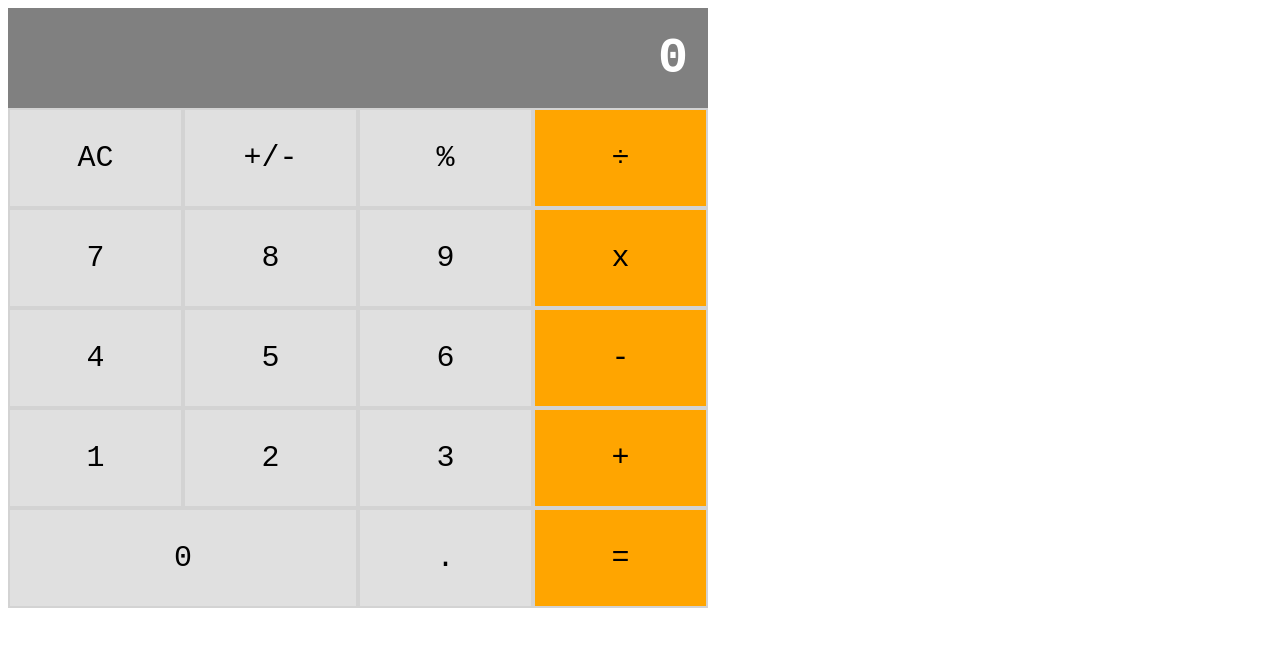
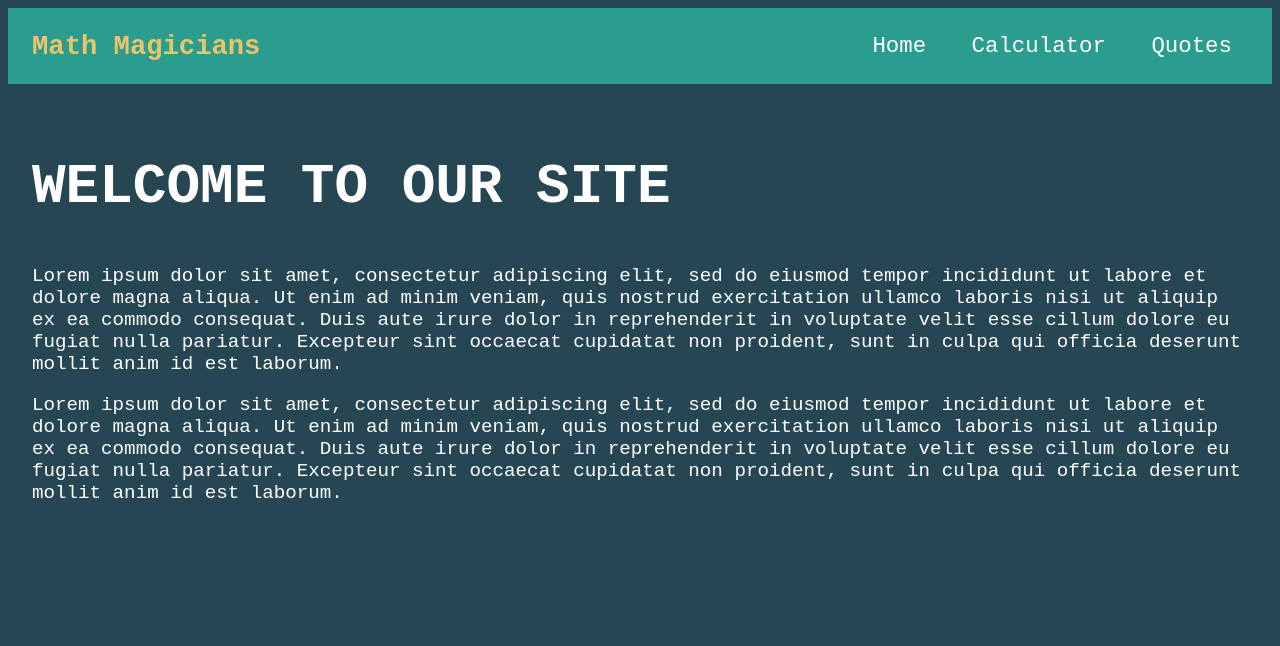
Before and after one commit to ferbaco86/react-calculator, a React (Create React App) app: page / in a window 1280 px wide. Shown: the top 646 px of the page. Built offline with nearby package versions, Linux system fonts and the light colour scheme.

Commit message:
Add math magicians website

```diff
--- a/package.json
+++ b/package.json
@@ -10,6 +10,7 @@
     "prop-types": "^15.7.2",
     "react": "^17.0.1",
     "react-dom": "^17.0.1",
+    "react-router-dom": "^5.2.0",
     "react-scripts": "4.0.1",
     "styled-components": "^5.2.1",
     "web-vitals": "^0.2.4"
--- a/src/components/App.js
+++ b/src/components/App.js
@@ -1,32 +1,47 @@
 /* eslint-disable react/no-unused-state */
-import React, { useState } from 'react';
 import styled from 'styled-components';
-import ButtonPanel from './ButtonPanel';
-import Display from './Display';
-import calculate from '../logic/calculate';
+import NavBar from './NavBar';
 
-const AppContainer = styled.div`
+const HeroContainer = styled.section`
 display:flex
 flex-direction:column;
-width: 700px;`;
+color: white;
+padding: 1.5rem;
+`;
 
-const App = () => {
-  const [state, setState] = useState({ total: null, next: null, operation: null });
-  // eslint-disable-next-line no-unused-vars
-  const { total, next, operation } = state;
+const HeroTitle = styled.h1`
+font-size: 3.5rem;
+`;
+const HeroText = styled.p`
+font-size:1.2rem;`;
 
-  const handleClick = buttonName => {
-    setState(calculate(state, buttonName));
-  };
-
-  return (
-    <>
-      <AppContainer>
-        <Display result={next || total || '0'} />
-        <ButtonPanel clickHandler={handleClick} />
-      </AppContainer>
-    </>
-  );
-};
+const App = () => (
+  <>
+    <NavBar />
+    <HeroContainer>
+      <HeroTitle>WELCOME TO OUR SITE</HeroTitle>
+      <HeroText>
+        Lorem ipsum dolor sit amet, consectetur adipiscing
+        elit, sed do eiusmod tempor incididunt ut labore et dolore
+        magna aliqua. Ut enim ad minim veniam, quis nostrud exercitation
+        ullamco laboris nisi ut aliquip ex ea commodo consequat.
+        Duis aute irure dolor in reprehenderit in voluptate
+        velit esse cillum dolore eu fugiat nulla pariatur.
+        Excepteur sint occaecat cupidatat non proident,
+        sunt in culpa qui officia deserunt mollit anim id est laborum.
+      </HeroText>
+      <HeroText>
+        Lorem ipsum dolor sit amet, consectetur adipiscing
+        elit, sed do eiusmod tempor incididunt ut labore et dolore
+        magna aliqua. Ut enim ad minim veniam, quis nostrud exercitation
+        ullamco laboris nisi ut aliquip ex ea commodo consequat.
+        Duis aute irure dolor in reprehenderit in voluptate
+        velit esse cillum dolore eu fugiat nulla pariatur.
+        Excepteur sint occaecat cupidatat non proident,
+        sunt in culpa qui officia deserunt mollit anim id est laborum.
+      </HeroText>
+    </HeroContainer>
+  </>
+);
 
 export default App;
--- /dev/null
+++ b/src/components/Calculator.js
@@ -0,0 +1,48 @@
+import React, { useState } from 'react';
+import styled from 'styled-components';
+import ButtonPanel from './ButtonPanel';
+import Display from './Display';
+import NavBar from './NavBar';
+import calculate from '../logic/calculate';
+
+const CalculatorContainer = styled.div`
+display:flex
+flex-direction:column;
+width: 700px;
+margin-top: 1.5rem;
+border: 4px solid white`;
+
+const ContentContainer = styled.section`
+display: flex;
+justify-content: space-between;
+padding: 1.5rem`;
+
+const CalculatorTitle = styled.h1`
+font-size: 3rem;
+color: white;
+`;
+
+const Calculator = () => {
+  const [state, setState] = useState({ total: null, next: null, operation: null });
+  // eslint-disable-next-line no-unused-vars
+  const { total, next, operation } = state;
+
+  const handleClick = buttonName => {
+    setState(calculate(state, buttonName));
+  };
+
+  return (
+    <>
+      <NavBar />
+      <ContentContainer>
+        <CalculatorTitle>Let&#39;s do some math!</CalculatorTitle>
+        <CalculatorContainer>
+          <Display result={next || total || '0'} />
+          <ButtonPanel clickHandler={handleClick} />
+        </CalculatorContainer>
+      </ContentContainer>
+    </>
+  );
+};
+
+export default Calculator;
--- /dev/null
+++ b/src/components/NavBar.js
@@ -0,0 +1,43 @@
+import React from 'react';
+import styled from 'styled-components';
+import { Link } from 'react-router-dom';
+
+const Nav = styled.nav`
+display: flex;
+background-color: #2a9d8f;
+justify-content: space-between;
+align-items: center;
+`;
+
+const Logo = styled.h1`
+color: #e9c46a;
+padding-left: 1.5rem;
+font-size: 1.7rem;`;
+
+const LinksContainer = styled.div`
+padding: 1.5rem;
+font-size: 1.4rem;`;
+
+const StyledLink = styled(Link)`
+color: white;
+margin: 0 1rem;
+text-decoration: none;
+&:hover {
+  color: #264653;
+}`;
+
+const NavBar = () => (
+  <>
+    <Nav>
+      <Logo>Math Magicians</Logo>
+      <LinksContainer>
+        <StyledLink to="/">Home </StyledLink>
+        <StyledLink to="/calculator">Calculator </StyledLink>
+        <StyledLink to="/quotes">Quotes </StyledLink>
+      </LinksContainer>
+    </Nav>
+
+  </>
+);
+
+export default NavBar;
--- /dev/null
+++ b/src/components/Quotes.js
@@ -0,0 +1,7 @@
+import NavBar from './NavBar';
+
+const Quotes = () => (
+  <NavBar />
+);
+
+export default Quotes;
--- /dev/null
+++ b/src/components/Routes.js
@@ -0,0 +1,17 @@
+import React from 'react';
+import { BrowserRouter, Switch, Route } from 'react-router-dom';
+import App from './App';
+import Calculator from './Calculator';
+import Quotes from './Quotes';
+
+const Routes = () => (
+  <BrowserRouter>
+    <Switch>
+      <Route exact path="/" component={App} />
+      <Route exact path="/calculator" component={Calculator} />
+      <Route exact path="/quotes" component={Quotes} />
+    </Switch>
+  </BrowserRouter>
+);
+
+export default Routes;
--- a/src/index.js
+++ b/src/index.js
@@ -1,10 +1,18 @@
 import React from 'react';
 import ReactDOM from 'react-dom';
-import App from './components/App';
+import { createGlobalStyle } from 'styled-components';
+import Routes from './components/Routes';
+
+const GlobalStyle = createGlobalStyle`
+  body {
+    background-color: #264653;
+    font-family: monospace;
+  }`;
 
 ReactDOM.render(
   <React.StrictMode>
-    <App />
+    <GlobalStyle />
+    <Routes />
   </React.StrictMode>,
   document.getElementById('root'),
 );
```
Also changed, not shown: public/quotes.json (added, +25 -0 lines), 2 other files (tests, documents, lock files or other folders).
